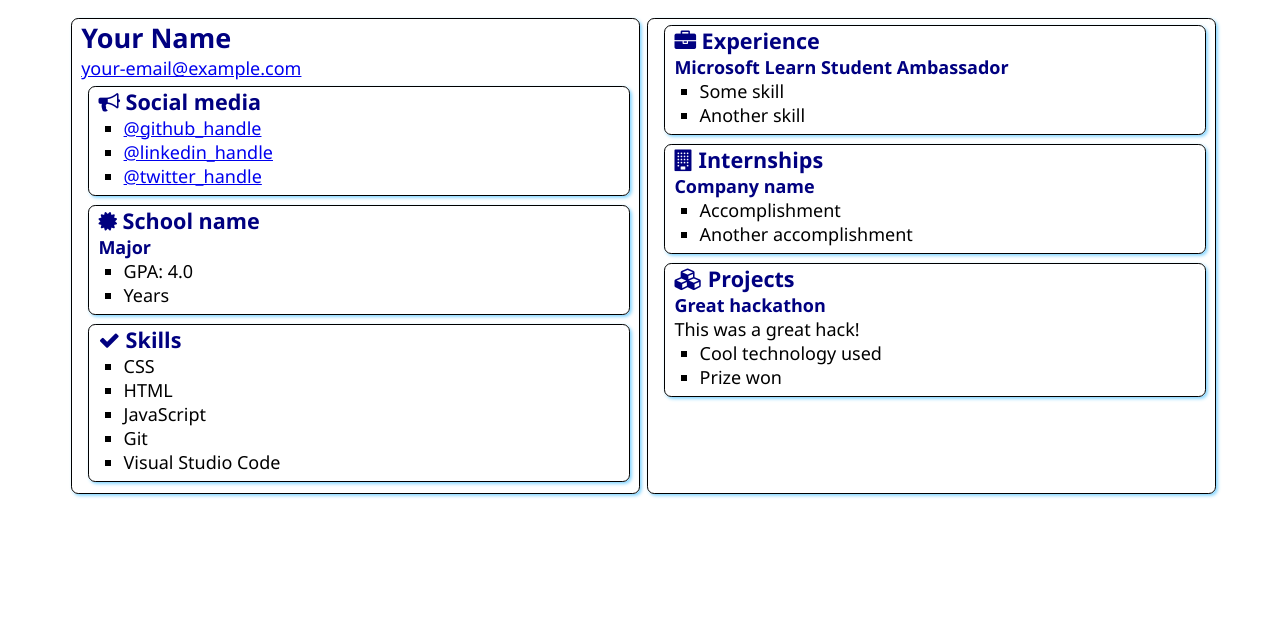
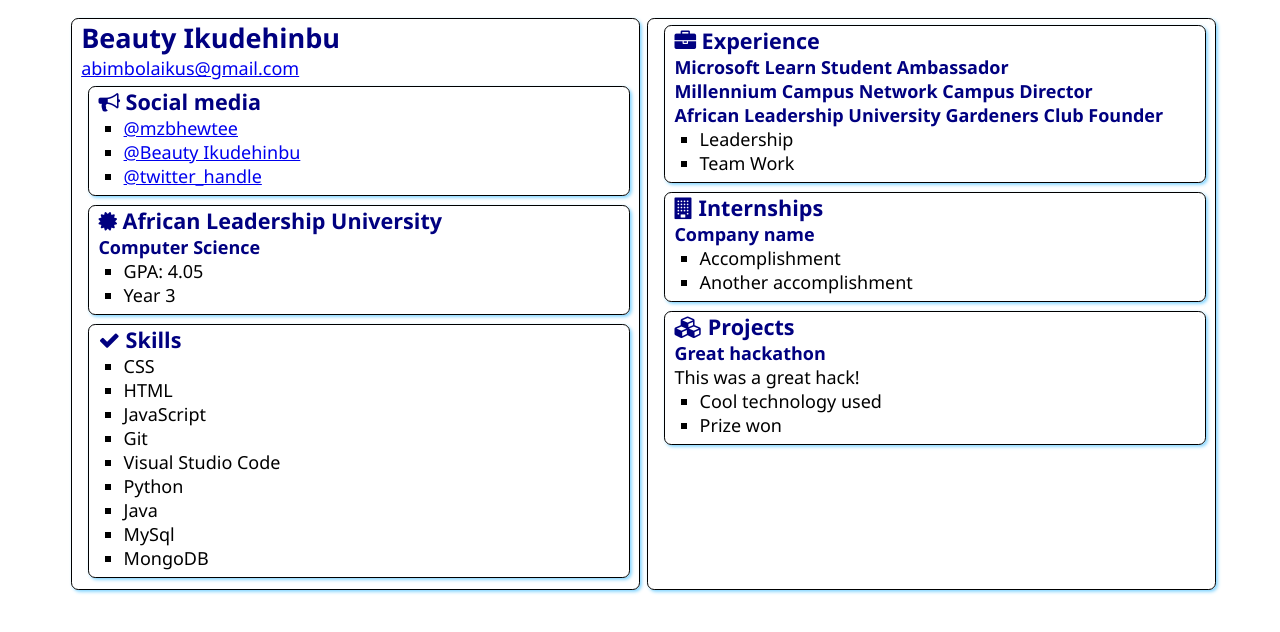
Before and after one commit to mzbhewtee/SATechnicalOnboarding, a plain HTML site: page src/index.html in a window 1280 px wide. Drawn offline with Linux system fonts and the light colour scheme.

Commit message:
Update index.html

```diff
--- a/src/index.html
+++ b/src/index.html
@@ -12,8 +12,8 @@
 <body>
     <main>
         <article class="box">
-            <h1>Your Name</h1>
-            <div><a href="mailto:your.email@example.com">your-email@example.com</a></div>
+            <h1>Beauty Ikudehinbu</h1>
+            <div><a href="mailto:abimbolaikus@gmail.com">abimbolaikus@gmail.com</a></div>
 
             <section class="box">
                 <h2>
@@ -21,8 +21,8 @@
                     Social media
                 </h2>
                 <ul>
-                    <li><a href="https://github.com/<handle>">@github_handle</a></li>
-                    <li><a href="https://linkedin.com/in/<handle>">@linkedin_handle</a></li>
+                    <li><a href="https://github.com/mzbhewtee">@mzbhewtee</a></li>
+                    <li><a href="https://linkedin.com/in/beauty-ikudehinbu">@Beauty Ikudehinbu</a></li>
                     <li><a href="https://twitter.com/<handle>">@twitter_handle</a></li>
                 </ul>
             </section>
@@ -31,12 +31,12 @@
                 <div class="education">
                     <h2>
                         <i class="fa fa-certificate" aria-hidden="true"></i>
-                        School name
+                        African Leadership University
                     </h2>
-                    <h3>Major</h3>
+                    <h3>Computer Science</h3>
                     <ul>
-                        <li>GPA: 4.0</li>
-                        <li>Years</li>
+                        <li>GPA: 4.05</li>
+                        <li>Year 3</li>
                     </ul>
                 </div>
             </section>
@@ -52,6 +52,10 @@
                     <li>JavaScript</li>
                     <li>Git</li>
                     <li>Visual Studio Code</li>
+                    <li>Python</li>
+                    <li>Java</li>
+                    <li>MySql</li>
+                    <li>MongoDB</li>
                 </ul>
             </section>
         </article>
@@ -62,9 +66,11 @@
                     Experience
                 </h2>
                 <h3>Microsoft Learn Student Ambassador</h3>
+                <h3>Millennium Campus Network Campus Director</h3>
+                <h3>African Leadership University Gardeners Club Founder</h3>
                 <ul>
-                    <li>Some skill</li>
-                    <li>Another skill</li>
+                    <li>Leadership</li>
+                    <li>Team Work</li>
                 </ul>
             </section>
             <section class="box">
```
